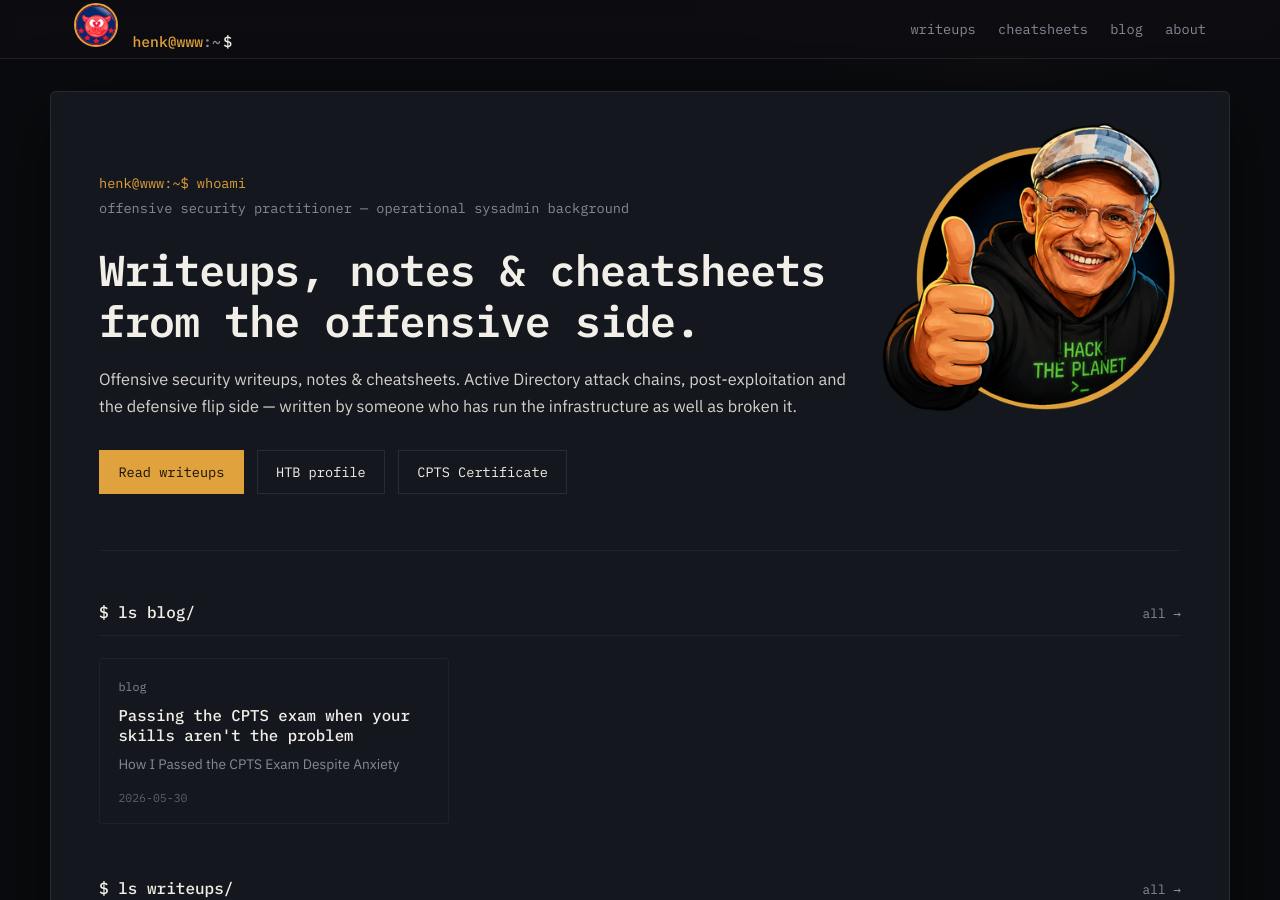
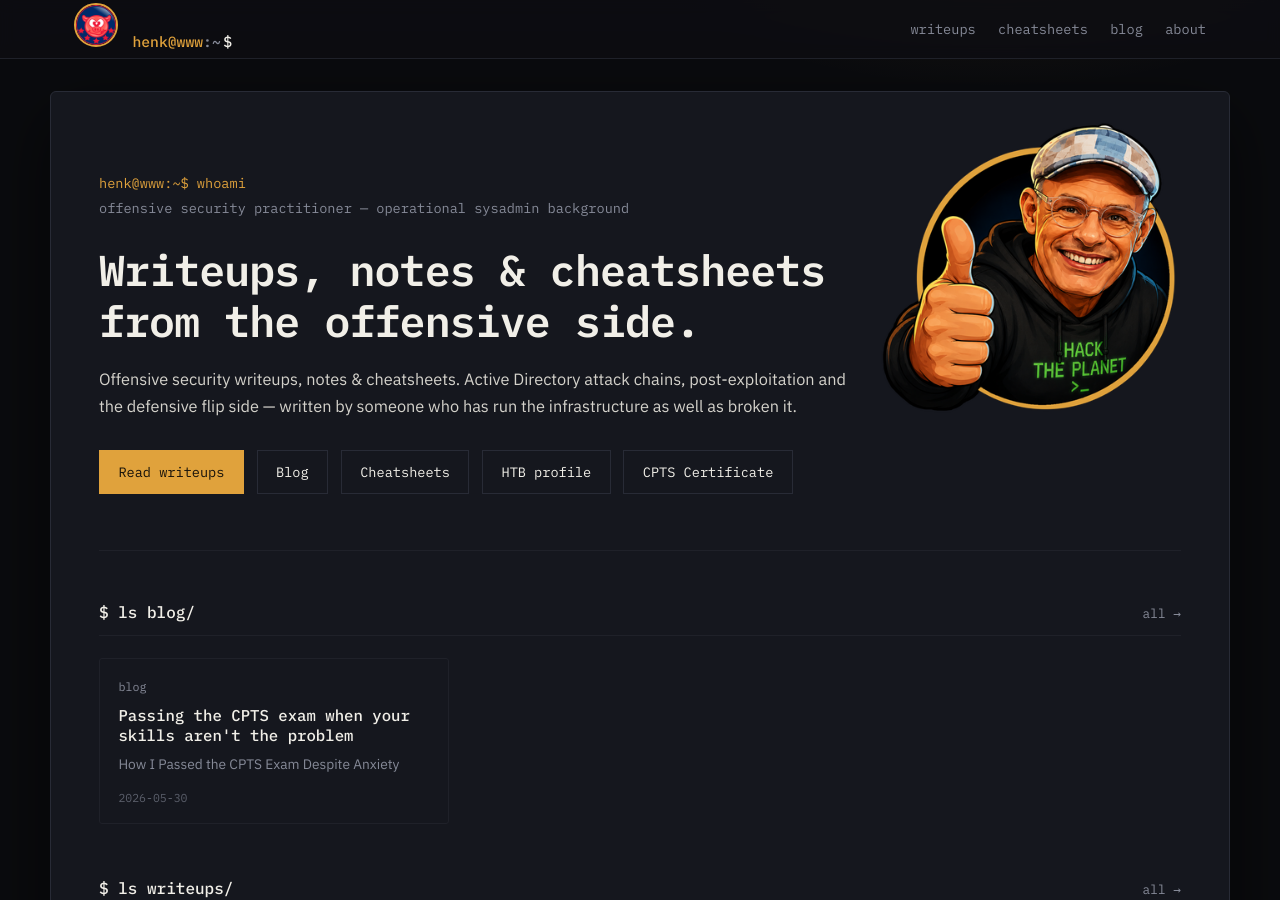
Before and after one commit to HenkWWW/henkwww.github.io, a Jekyll site: the page built from index.html, in a window 1280 px wide and 900 px high. Built offline with Jekyll 4.4.1, drawn with Linux system fonts in a browser that asks for light colours.

Commit message:
Add Blog and Cheatsheets buttons to homepage hero
- index.html: hero__links now has Read writeups / Blog / Cheatsheets / HTB profile / CPTS Certificate (5 buttons)
- Blog and Cheatsheets pages already exist with /blog/ and /cheatsheets/ permalinks; nav already linked them

```diff
--- a/index.html
+++ b/index.html
@@ -19,6 +19,8 @@ description: "Offensive security writeups, Active Directory attack notes and che
   </p>
   <div class="hero__links">
     <a class="btn" href="{{ '/writeups/' | relative_url }}">Read writeups</a>
+    <a class="btn btn--ghost" href="{{ '/blog/' | relative_url }}">Blog</a>
+    <a class="btn btn--ghost" href="{{ '/cheatsheets/' | relative_url }}">Cheatsheets</a>
     <a class="btn btn--ghost" href="{{ site.htb_url }}" target="_blank" rel="noopener">HTB profile</a>
     <a class="btn btn--ghost" href="{{ site.cpts_url }}" target="_blank" rel="noopener">CPTS Certificate</a>
   </div>
```
